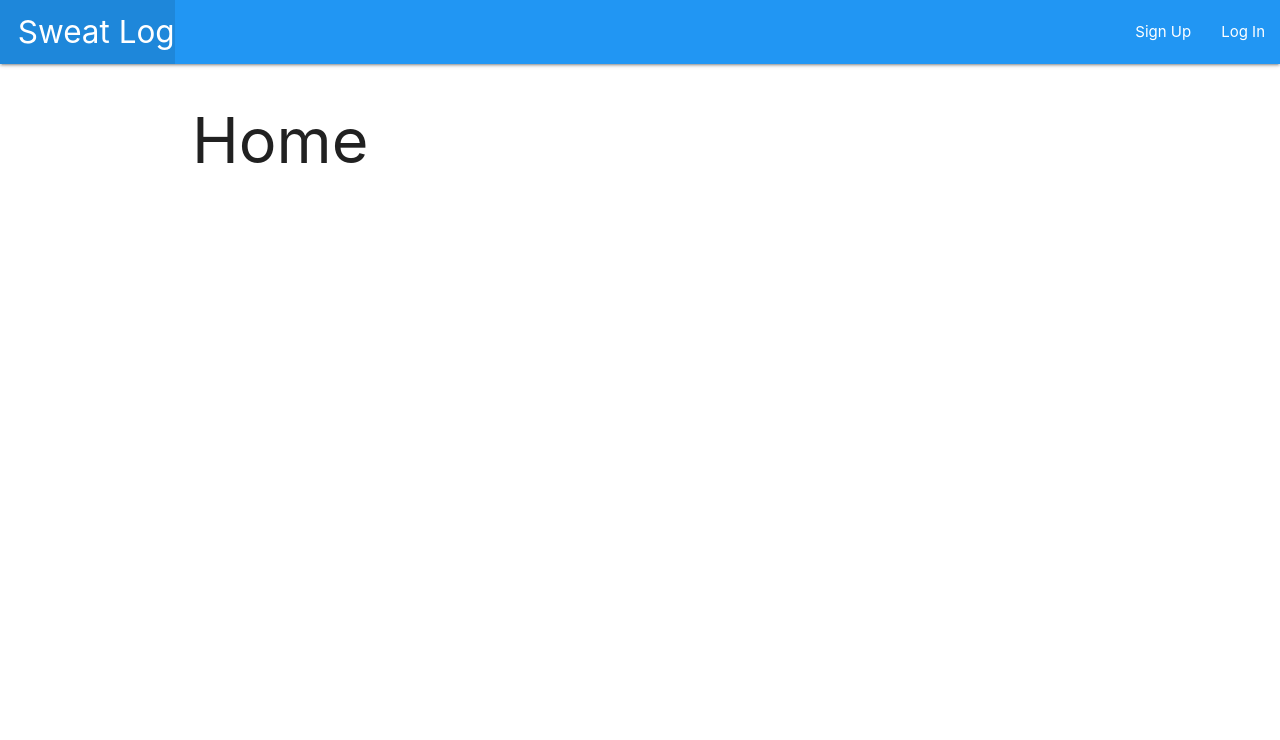
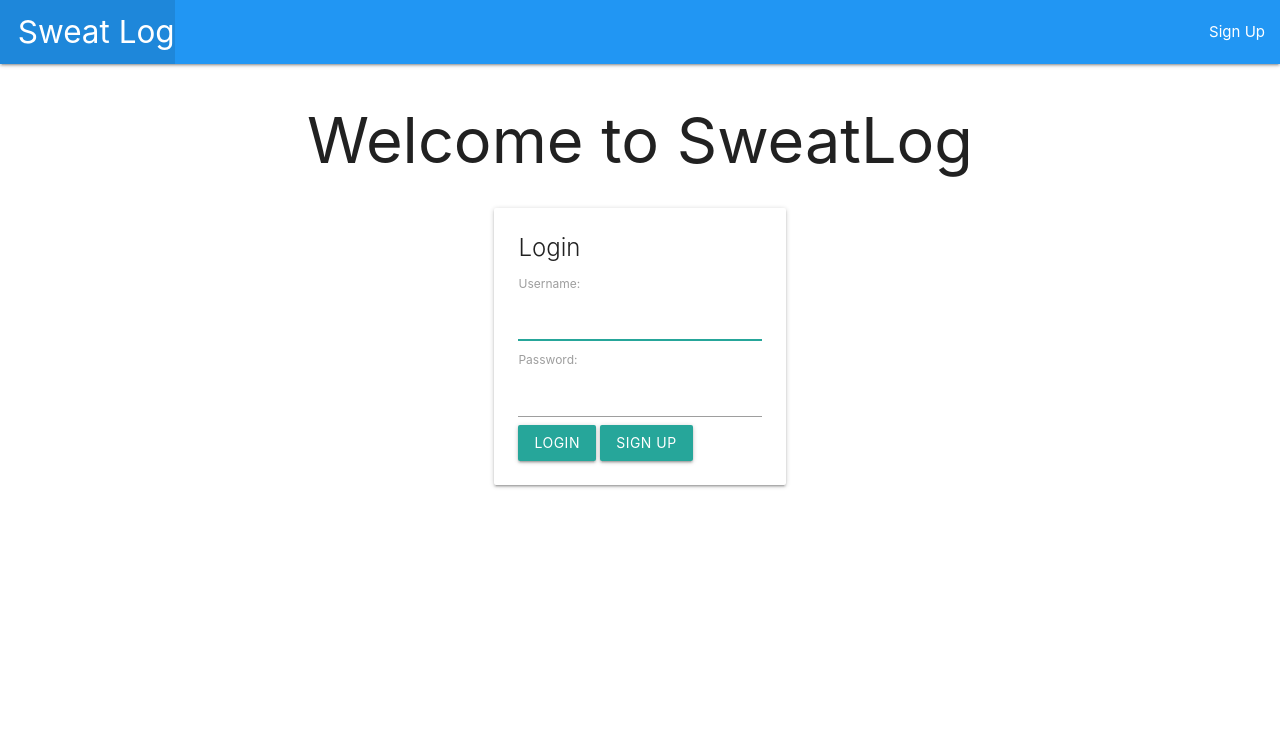
Before and after one commit to jsonnguyen/sweatlog, a Django app: page / in a window 1280 px wide. Shown: the top 740 px of the page. Run offline with Django 5.2, Linux system fonts and the light colour scheme.

Commit message:
add login to home page

```diff
--- a/main_app/static/css/style.css
+++ b/main_app/static/css/style.css
@@ -2,6 +2,7 @@ body {
     display: flex;
     min-height: 100vh;
     flex-direction: column;
+
   }
 
 main {
@@ -27,3 +28,7 @@ footer.page-footer {
     width: 100%;
     word-wrap: break-word;
 }
+
+#home {
+  text-align: center;
+}
--- a/main_app/templates/base.html
+++ b/main_app/templates/base.html
@@ -32,7 +32,6 @@
                     </li>
                   {% else %}
                     <li><a href="{% url 'signup' %}">Sign Up</a></li>
-                    <li><a href="{% url 'login' %}">Log In</a></li>
                   {% endif %}
                 </ul>
             </div>
--- a/main_app/templates/home.html
+++ b/main_app/templates/home.html
@@ -1,6 +1,30 @@
 {% extends 'base.html' %}
 {% block content %}
 
-<h1>Home</h1>
+<h1 id="home">Welcome to SweatLog</h1>
 
+<div class="container">
+    <div class="row">
+      <div class="col s12 m6 offset-m3">
+        <div class="card">
+          <div class="card-content">
+            <span class="card-title">Login</span>
+            <form action="{% url "login" %}" method="POST">
+              {% csrf_token %}
+              <p>
+                <label for="id_username" class="active">Username:</label>
+                <input type="text" name="username" autofocus="" autocapitalize="none" autocomplete="username" maxlength="150" required="" id="id_username">
+              </p>
+              <p>
+                <label for="id_password" class="active">Password:</label>
+                <input type="password" name="password" autocomplete="current-password" required="" id="id_password">
+              </p>
+              <button type="submit" class="btn waves-effect waves-light">Login</button>
+              <a href="{% url 'signup' %}" class="btn waves-effect waves-light">Sign Up</a>
+            </form>
+          </div>
+        </div>
+      </div>
+    </div>
+</div>
 {% endblock %}
--- a/main_app/urls.py
+++ b/main_app/urls.py
@@ -1,5 +1,6 @@
 from django.urls import path
 from . import views
+from django.contrib.auth.views import LoginView
 
 urlpatterns = [
     path('accounts/signup/', views.signup, name='signup'),
--- a/main_app/views.py
+++ b/main_app/views.py
@@ -1,7 +1,7 @@
 from django.shortcuts import render, redirect
 from django.contrib.auth.forms import UserCreationForm
 from django.contrib.auth import login
-from django.views.generic import ListView, DetailView
+from django.views.generic import ListView
 from django.views.generic.edit import CreateView, UpdateView, DeleteView
 from django.contrib.auth.mixins import LoginRequiredMixin
 from django.contrib.auth.decorators import login_required
```
Also changed, not shown: main_app/templates/registration/login.html (+16 -9 lines).
